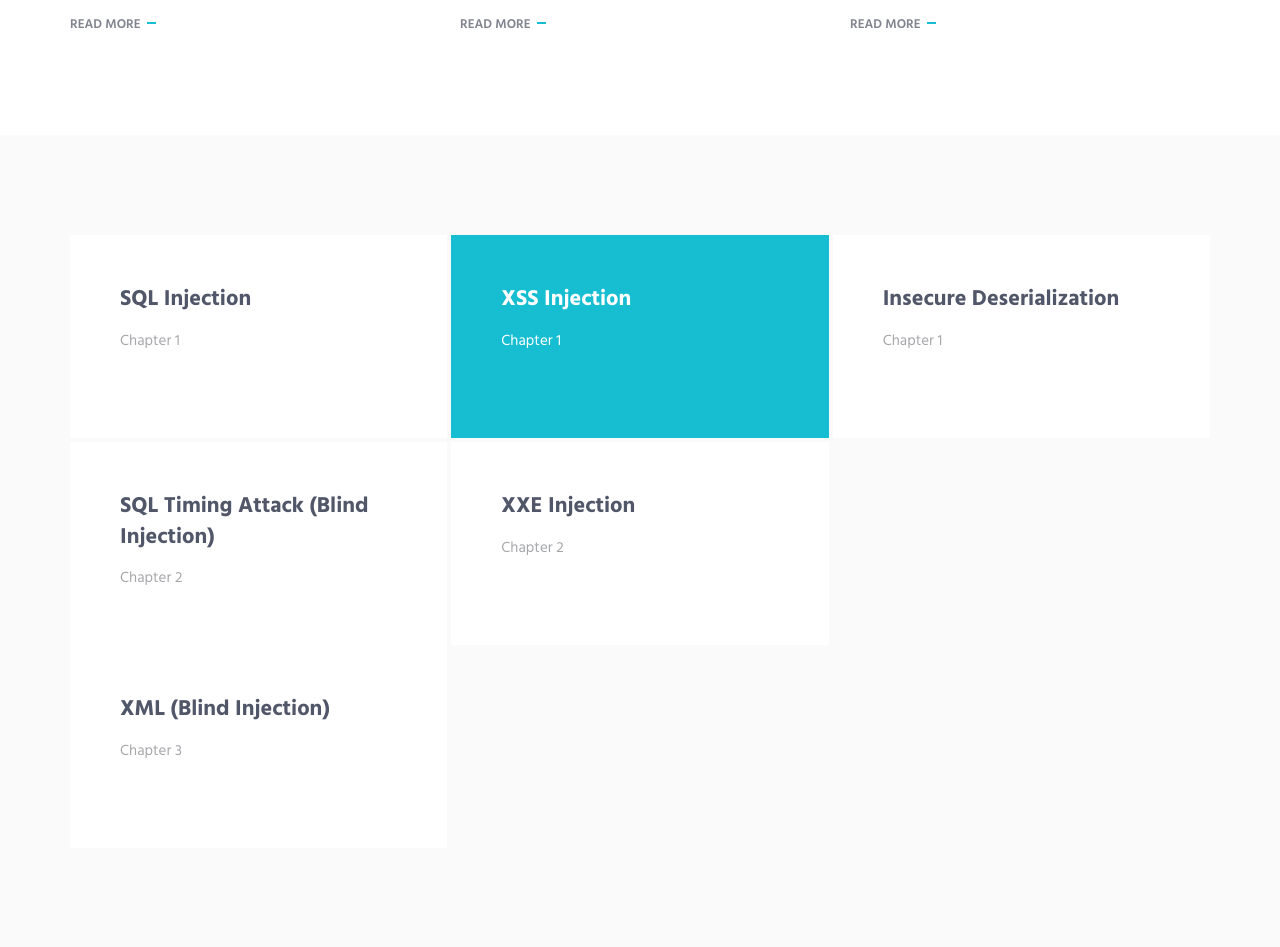
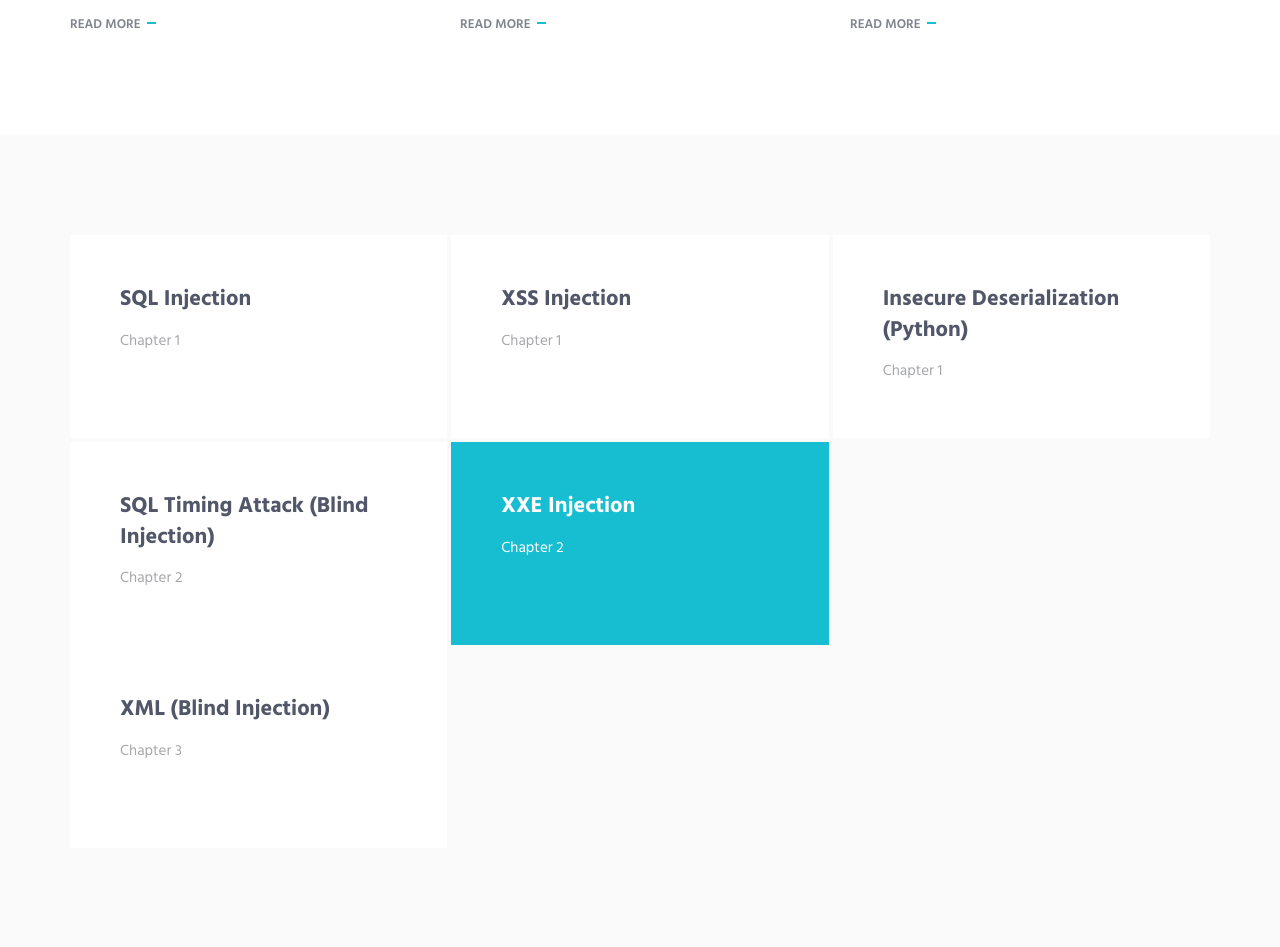
Before and after one commit to person105/Flask, a Flask app: page / in a window 1280 px wide. Shown: the part 1421-2368 px from the top of the page. Run offline with Flask 2, Linux system fonts and the light colour scheme; parts of the project's set-up code (start-up, migrations or seed data) failed here and were passed over; some libraries are stand-ins or nearby versions.

Commit message:
Added new template

```diff
--- a/web/static/stylesheets/space/style.css
+++ b/web/static/stylesheets/space/style.css
@@ -48,7 +48,7 @@
 	height: 400px;
 
     background-color: white;
-	opacity: 0.7;
+	opacity: 0.9;
     border-radius: 18px;
     align-items: center;
 	position: relative;
--- a/web/templates/main/index.html
+++ b/web/templates/main/index.html
@@ -167,10 +167,10 @@
                             </div>
                         </div>
                         <div class="col-sm-4 sm-margin-b-4">
-                            <div class="service bg-color-base wow fadeInDown" data-height="height" data-wow-duration=".3" data-wow-delay=".1s">
+                            <div class="service" data-height="height">
                                 <div class="service-info">
-                                    <h3 class="color-white">XSS Injection</h3>
-                                    <p class="color-white margin-b-5">Chapter 1</p>
+                                    <h3>XSS Injection</h3>
+                                    <p class="margin-b-5">Chapter 1</p>
                                 </div>
                                 <a href="/XSS/login" class="content-wrapper-link"></a>
                             </div>
@@ -179,7 +179,7 @@
                             <div class="service" data-height="height">
 
                                 <div class="service-info">
-                                    <h3>Insecure Deserialization</h3>
+                                    <h3>Insecure Deserialization (Python)</h3>
                                     <p class="margin-b-5">Chapter 1</p>
                                 </div>
                                 <a href="/INSEC" class="content-wrapper-link"></a>
@@ -199,10 +199,10 @@
                             </div>
                         </div>
                         <div class="col-sm-4 sm-margin-b-4">
-                            <div class="service" data-height="height">
+                            <div class="service bg-color-base wow fadeInDown" data-height="height" data-wow-duration=".3" data-wow-delay=".1s">
                                 <div class="service-info">
-                                    <h3>XXE Injection</h3>
-                                    <p class="margin-b-5">Chapter 2</p>
+                                    <h3 class="color-white">XXE Injection</h3>
+                                    <p class="color-white margin-b-5">Chapter 2</p>
                                 </div>
                                 <a href="#" class="content-wrapper-link"></a>
                             </div>
```
Also changed, not shown: web/routes/xxe.py (+3 -4 lines), web/templates/ext/spacebase2.html (added, +31 -0 lines), web/templates/space/base.html (+6 -5 lines), README.md, web/static/assets/noodleshop.gif (added), 1 other file.
